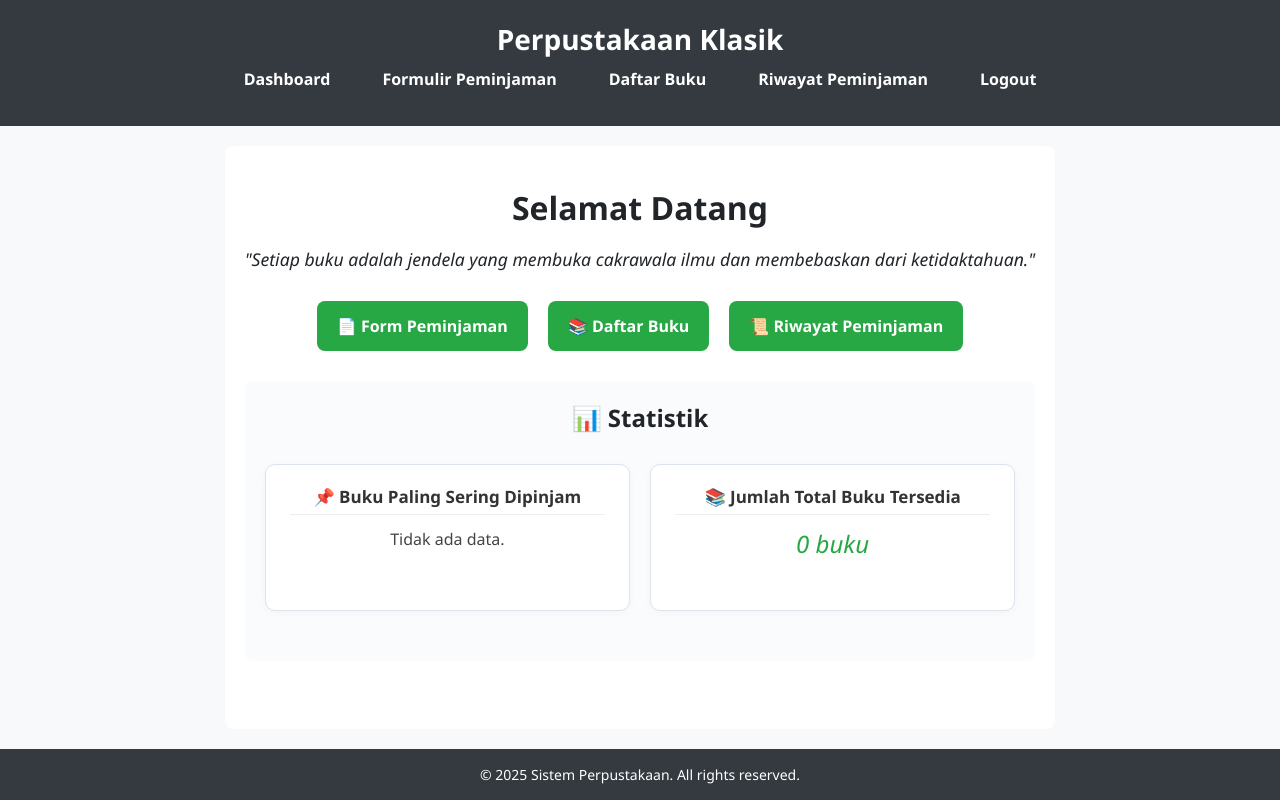
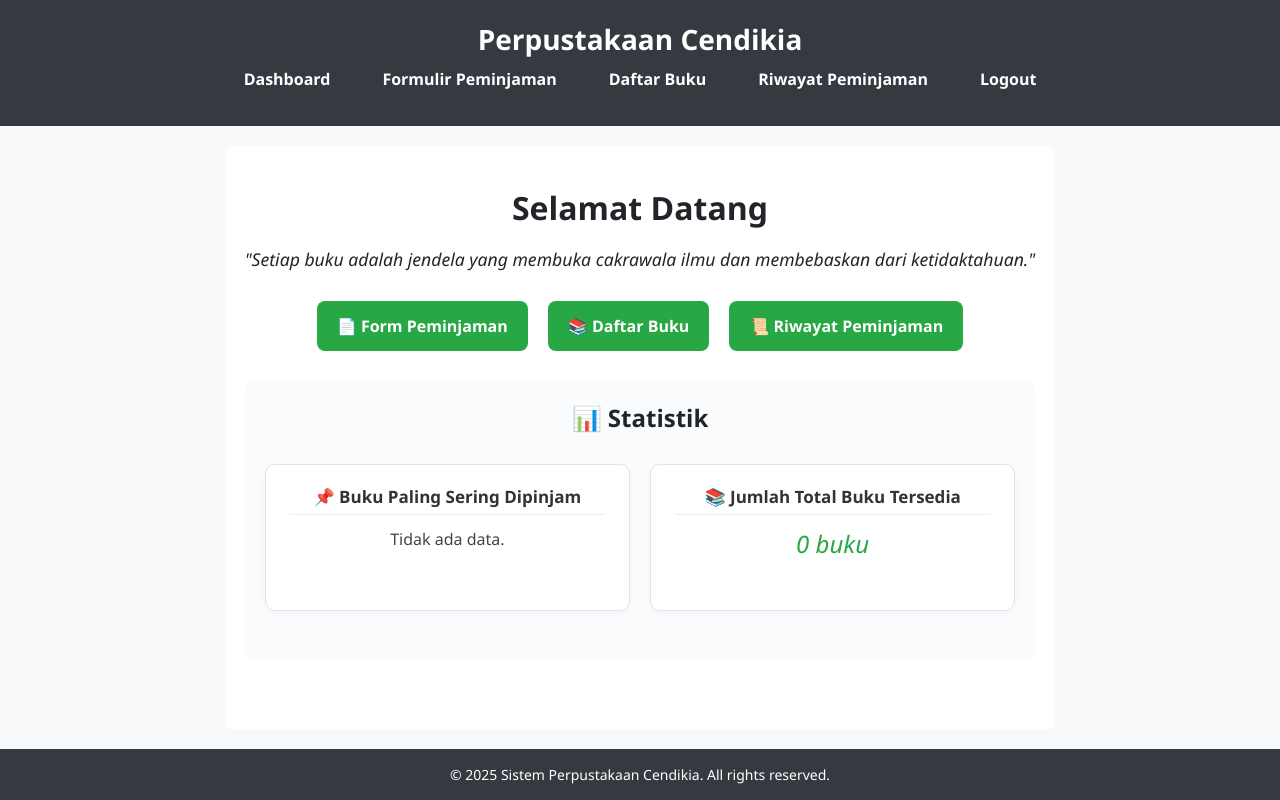
Before and after one commit to Wahyudi-Satriawan/BasisData, a PHP site: page /index.php in a window 1280 px wide. Run offline with PHP 8.4, Linux system fonts and the light colour scheme; the visitor is signed in with stand-in values (Sample User, id 1); data that the repository does not hold is empty.

Commit message:
ubah nama

```diff
--- a/login.php
+++ b/login.php
@@ -20,7 +20,7 @@ if ($_SERVER['REQUEST_METHOD'] === 'POST') {
 <html lang="id">
 <head><meta charset="UTF-8"><meta name="viewport" content="width=device-width"><title>Login</title><link rel="stylesheet" href="style.css"></head>
 <body>
-<header><h1>Perpustakaan Klasik</h1></header>
+<header><h1>Perpustakaan Cendikia</h1></header>
 <main>
   <h2>Login Admin</h2>
   <?php if (isset($_GET['logout'])) echo '<div class="notif">Berhasil logout.</div>'; ?>
--- a/template/footer.php
+++ b/template/footer.php
@@ -1,6 +1,6 @@
 </main>
 <footer>
-  &copy; <?= date('Y') ?> Sistem Perpustakaan. All rights reserved.
+  &copy; <?= date('Y') ?> Sistem Perpustakaan Cendikia. All rights reserved.
 </footer>
 </body>
 </html>
--- a/template/header.php
+++ b/template/header.php
@@ -8,7 +8,7 @@
 </head>
 <body>
 <header>
-  <h1>Perpustakaan Klasik</h1>
+  <h1>Perpustakaan Cendikia</h1>
   <nav>
     <ul>
       <li><a href="index.php">Dashboard</a></li>
```
